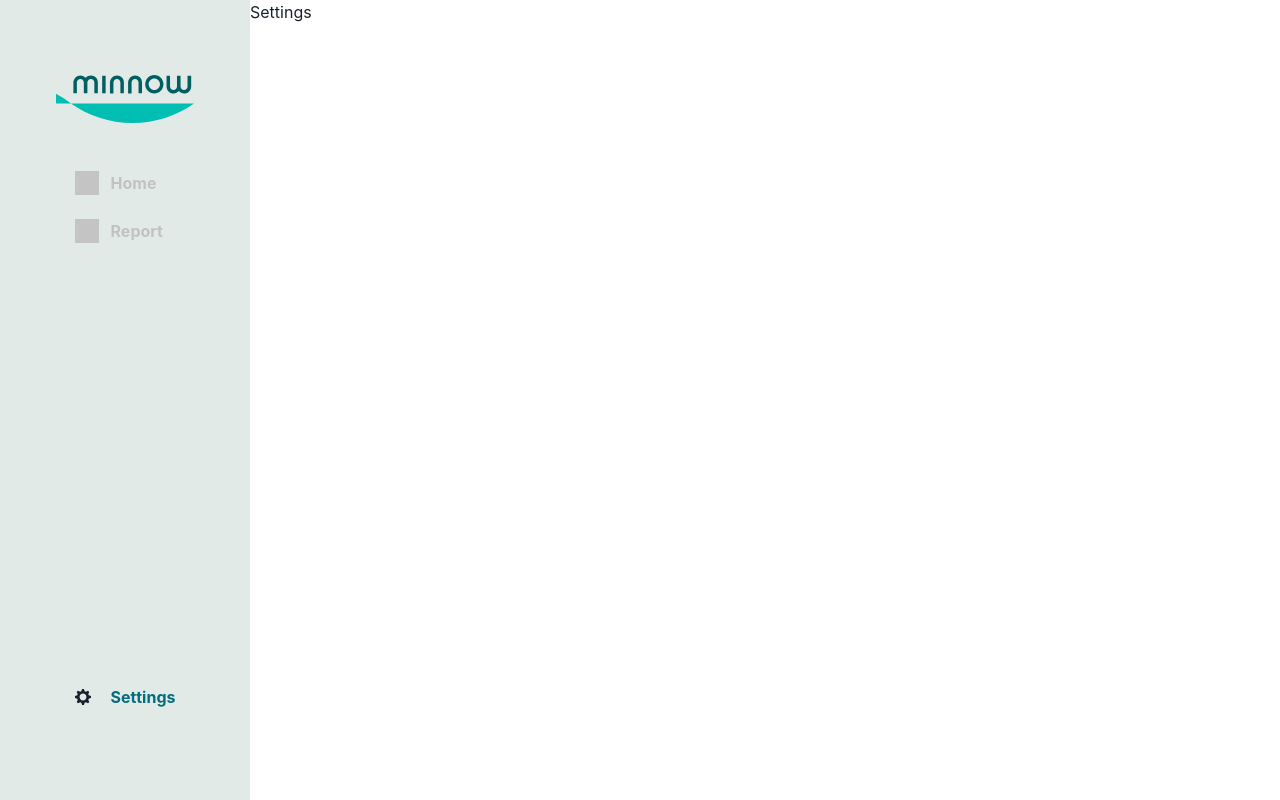
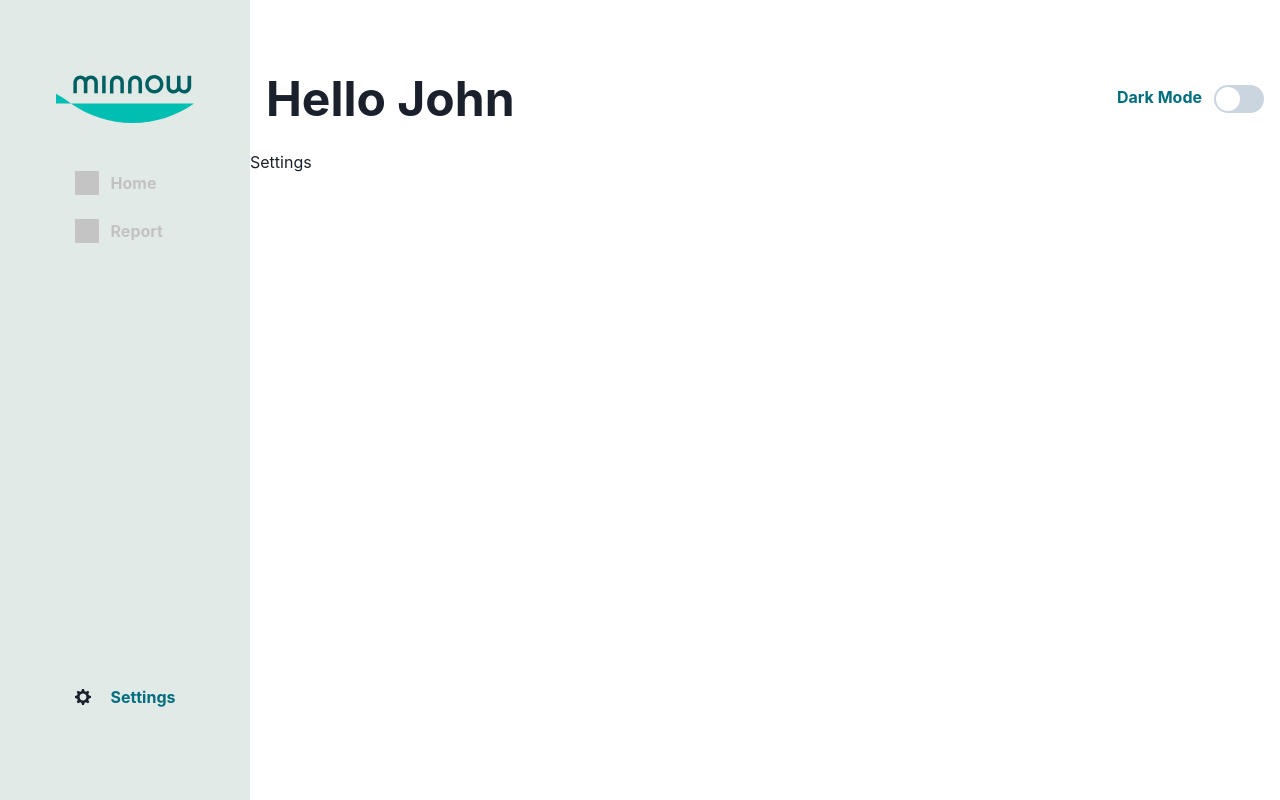
Before and after one commit to tblancog/simple-dashboard, a React (Create React App) app: page /settings in a window 1280 px wide. Built offline with nearby package versions, Linux system fonts and the light colour scheme.

Commit message:
Size fixes and Header refactoring

```diff
--- a/src/App.js
+++ b/src/App.js
@@ -3,10 +3,12 @@ import Home from "./components/Home";
 import React from "react";
 import { BrowserRouter, Routes, Route } from "react-router-dom";
 import Report from "components/Report";
+import { UserContext } from "context";
 
 function App() {
   return (
     <BrowserRouter>
+      <UserContext.Provider value="Tony">
         <BaseLayout>
           <Routes>
             <Route index element={<Home />} />
@@ -14,6 +16,7 @@ function App() {
             <Route path={"/settings"} element={<>Settings</>} />
           </Routes>
         </BaseLayout>
+      </UserContext.Provider>
     </BrowserRouter>
   );
 }
--- a/src/components/BaseLayout.jsx
+++ b/src/components/BaseLayout.jsx
@@ -1,17 +1,28 @@
 import React from "react";
 import { Grid, GridItem, useColorModeValue } from "@chakra-ui/react";
 import Nav from "components/Nav";
+import Header from "./Header";
 
 const BaseLayout = ({ children }) => {
   const bg = {
     navBg: useColorModeValue("navy.700", "navy.negative700"),
   };
   return (
-    <Grid templateColumns={{ lg: "250px auto" }}>
-      <GridItem bg={bg.navBg}>
+    <Grid
+      templateColumns={{ lg: "250px auto" }}
+      templateRows={{ lg: "150px 1fr" }}
+    >
+      {/* Nav */}
+      <GridItem bg={bg.navBg} rowSpan={2}>
         <Nav />
       </GridItem>
 
+      {/* Header */}
+      <GridItem>
+        <Header />
+      </GridItem>
+
+      {/* Target route component */}
       <GridItem>{children}</GridItem>
     </Grid>
   );
--- a/src/components/ColorSwitcher.jsx
+++ b/src/components/ColorSwitcher.jsx
@@ -25,17 +25,14 @@ const ColorSwitcher = ({ colorState }) => {
           fontWeight={"bold"}
           marginLeft={"auto"}
         >
-          {colorMode ===
-          (
+          {colorMode === "dark" ? (
             <Text display={"inline"} color="white">
               Light Mode
             </Text>
-          ) ? (
+          ) : (
             <Text display={"inline"} color="fontColor.primary">
-              Light Mode
+              Dark Mode
             </Text>
-          ) : (
-            "Dark Mode"
           )}
           <Switch
             color={"navy.1000"}
--- a/src/components/Header.jsx
+++ b/src/components/Header.jsx
@@ -1,6 +1,22 @@
+import { Container, Flex, Heading, useColorMode } from "@chakra-ui/react";
 import React from "react";
-const Header = () => {
-  return <>Header</>;
+import ColorSwitcher from "./ColorSwitcher";
+const Header = ({ name = "John" }) => {
+  const colorHook = useColorMode();
+
+  // const value = useContext(second)
+  return (
+    // <HeaderContext.Provider value={"Victor"}>
+    <Container margin={"0 auto"} maxW={"1150px"} py={{ base: 5, lg: "75px" }}>
+      <Flex alignItems={"center"}>
+        <Heading color={"primary"} size={"2xl"}>
+          {`Hello ${name}`}
+        </Heading>
+        <ColorSwitcher colorState={colorHook} />
+      </Flex>
+    </Container>
+    // </HeaderContext.Provider>
+  );
 };
 
 export default Header;
--- a/src/components/Home.jsx
+++ b/src/components/Home.jsx
@@ -3,11 +3,9 @@ import {
   Container,
   Flex,
   Heading,
-  useColorMode,
   Box,
   useColorModeValue,
 } from "@chakra-ui/react";
-import ColorSwitcher from "components/ColorSwitcher";
 import PodLocationList from "components/PodLocationList";
 import StatCard from "components/StatCard";
 import { formatThousand, toHHMM } from "helpers";
@@ -22,7 +20,6 @@ const Home = () => {
       });
   }, []);
 
-  const colorHook = useColorMode();
   const bg = {
     cardOneBg: useColorModeValue("highlight.navy", "highlight.negativeNavy"),
     cardTwoBg: useColorModeValue(
@@ -32,15 +29,7 @@ const Home = () => {
     cardThreeBg: useColorModeValue("highlight.sky", "highlight.negativeSky"),
   };
   return (
-    <Container maxW={"90%"} py={{ base: 5, lg: "75px" }}>
-      {/* Title */}
-      <Flex alignItems={"center"}>
-        <Heading color={"primary"} size={"2xl"}>
-          Hello John
-        </Heading>
-        <ColorSwitcher colorState={colorHook} />
-      </Flex>
-
+    <Container maxW={"1150px"}>
       {/* Status box */}
       <Box
         w={"100%"}
--- a/src/components/PodLocationList.jsx
+++ b/src/components/PodLocationList.jsx
@@ -1,4 +1,5 @@
 import { Flex, Box, Divider, List, Text } from "@chakra-ui/react";
+import { uniqueId } from "helpers";
 import React from "react";
 import UserListItem from "./UserListItem";
 
@@ -9,11 +10,11 @@ const PodLocationList = ({ locations }) => {
       {entries.map((loc) => {
         const [locationName, pods] = loc;
         return (
-          <Box minW={"187px"}>
+          <Box minW={"187px"} key={uniqueId()}>
             <Text color={"primary"} fontSize={".85rem"} fontWeight={"bold"}>
               {locationName}
-              <Divider borderWidth={"1px"} borderColor={"typography.primary"} />
             </Text>
+            <Divider borderWidth={"1px"} borderColor={"typography.primary"} />
 
             <Flex pt={"1rem"}>
               <List display={"flex"} flexDirection={"row"}>
@@ -22,14 +23,13 @@ const PodLocationList = ({ locations }) => {
                   flexDirection={"column"}
                   gap={".25rem"}
                 >
-                  {/* <pre>{JSON.stringify(location)}</pre> */}
-                  {Object.entries(pods).map((pods) => {
+                  {Object.entries(pods).map((pods, key) => {
                     const [podName, status] = pods;
                     return (
                       <UserListItem
+                        key={uniqueId()}
                         item={podName}
                         isOnline={status.podOnlineStatus}
-                        key={podName}
                       />
                     );
                   })}
--- a/src/components/StatCard.jsx
+++ b/src/components/StatCard.jsx
@@ -17,7 +17,8 @@ const StatCard = ({ title, bodyText, footerText, bg }) => {
     <Flex
       flexDirection="column"
       justifyContent={"space-between"}
-      w={"360px"}
+      w={"100%"}
+      maxW={"360px"}
       h={"200px"}
       bg={bg}
       boxShadow={boxShadow}
--- /dev/null
+++ b/src/context/index.js
@@ -0,0 +1,2 @@
+import { createContext } from "react";
+export const UserContext = createContext("Tony");
--- a/src/helpers/index.js
+++ b/src/helpers/index.js
@@ -22,3 +22,8 @@ export const toHHMM = (num) => {
   }
   return `${strHours} ${strMin}`;
 };
+
+/**
+ * Return a random string of 16 characters, starting at the 3rd character.
+ */
+export const uniqueId = () => Math.random().toString(16).slice(2);
--- a/src/theme/styles.js
+++ b/src/theme/styles.js
@@ -56,7 +56,9 @@ const colors = {
     darkMode: "#FFF",
     secondary: "#C2C2C2",
   },
-
+  layout: {
+    containerWidth: "1150px",
+  },
   navy: {
     700: "#E2EAE8",
     negative700: "#8E7F69",
```
Lines whose indentation alone changed are shown as unchanged.
